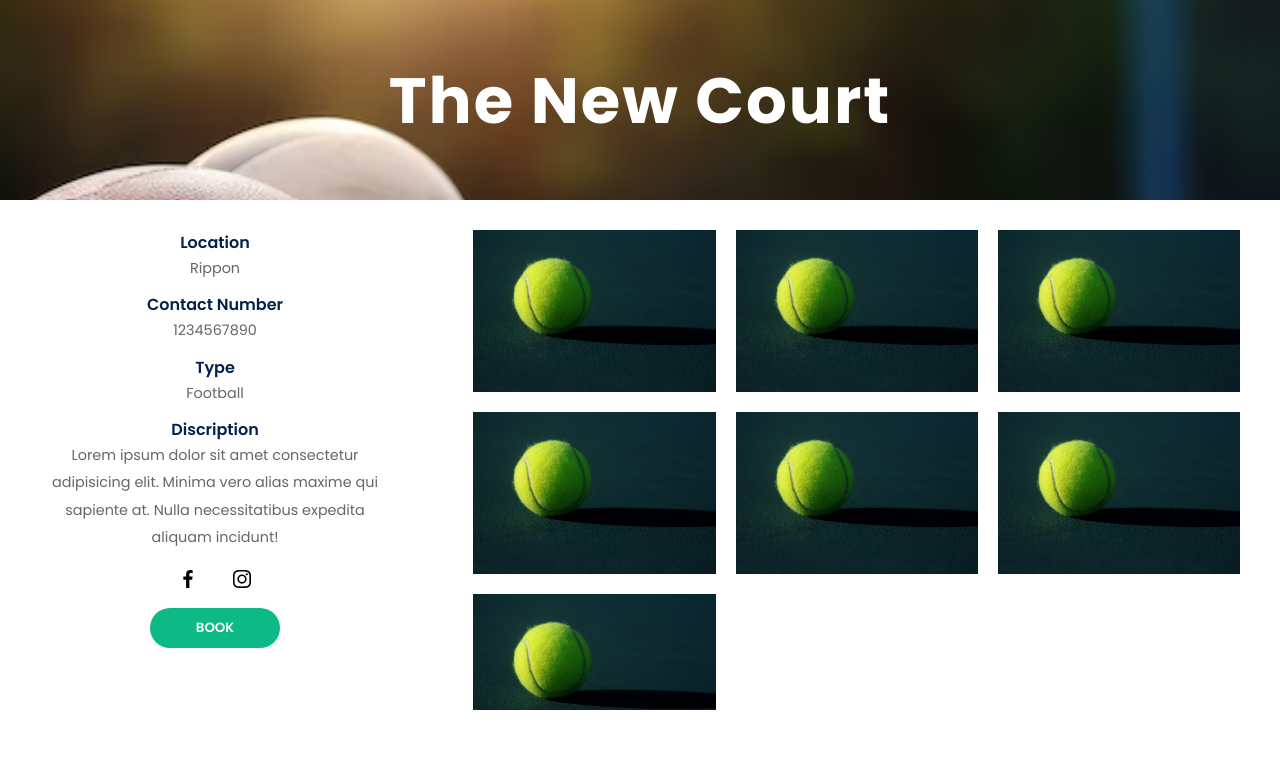
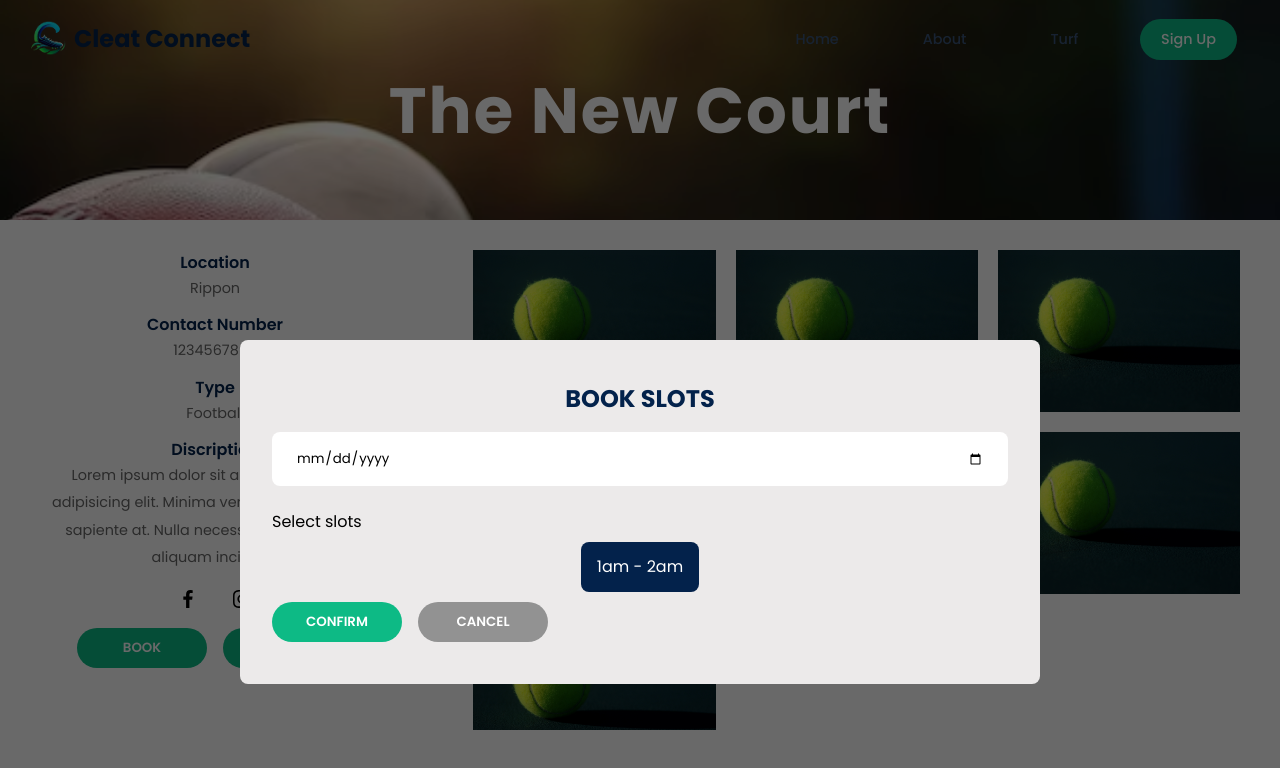
Before and after one commit to nasifswalah/CleatConnect-turfBooking-fe, a React (Vite) app: page /turf-details in a window 1280 px wide. Both pictures are taken after a click on the button "BOOK". Shown: the top 768 px of the page. Built offline with nearby package versions, Linux system fonts and the light colour scheme.

Commit message:
Created the time slot modal and user creation form

```diff
--- a/src/components/Navbar/Navbar.css
+++ b/src/components/Navbar/Navbar.css
@@ -1,15 +1,13 @@
-
-.nav-link{
+.nav-link {
   text-decoration: none;
 }
 
-
-.logo img{
+.logo img {
   width: 50px;
   margin-top: -0.2rem;
 }
 
-    .container{
+.container {
   position: relative;
   left: 0;
   right: 0;
@@ -18,11 +16,10 @@
   background-color: transparent;
   margin: 0 auto;
   padding: 1rem 1.5rem;
-        z-index: 10 ;
-
+  z-index: 10;
 }
 
-header .container{
+header .container {
   display: flex;
   justify-content: space-between;
   align-items: center;
@@ -34,76 +31,76 @@ header .container{
   background-color: transparent;
   margin: 0 auto;
   padding: 1rem 1.5rem;
-    z-index: 10 ;
+  z-index: 10;
 }
 
-header{
+header {
   position: fixed;
   top: 0;
   right: 0;
   width: 100%;
   z-index: 1000;
-    transition: ease .40s;
+  transition: ease 0.4s;
 }
 
-.logo{
+.logo {
   display: flex;
   align-items: center;
   cursor: pointer;
 }
 
-.logo h3{
+.logo h3 {
   color: #03224b;
   font-size: 1.5rem;
   line-height: 1.2;
   font-weight: 700;
 }
 
-.links ul{
+.links ul {
   display: flex;
   list-style: none;
   align-items: center;
   margin-right: 1.2rem;
 }
 
-.links .nav-link{
+.links .nav-link {
   color: #395479;
   display: inline-block;
   font-size: 0.9rem;
   margin-left: 2.5rem;
-    transition:ease 0.5s;
+  transition: ease 0.5s;
   font-weight: 500;
   padding: 10px 22px;
   border-radius: 5px;
 }
 
-.links .nav-link:hover{
-    background-color: #0DBA85;
+.links .nav-link:hover {
+  background-color: #0dba85;
   color: #03224b;
   box-shadow: 5px 10px 30px rgb(85 85 85 / 20%);
   border-radius: 4px;
 }
 
-.overlay{
+.overlay {
   display: none;
 }
 
-#btn{
+#btn {
   display: inline-block;
   padding: 0.6rem 1.3rem;
   color: #fff !important;
-    background-color: #0DBA85;
+  background-color: #0dba85;
   border-radius: 50px;
   text-transform: capitalize;
   transition: 0.3s;
 }
 
-#btn:hover{
+#btn:hover {
   background-color: #2e557a;
   transform: scale(1) !important;
 }
 
-.humburger-menu{
+.humburger-menu {
   position: relative;
   z-index: 99;
   width: 2rem;
@@ -115,19 +112,19 @@ header{
   display: none;
 }
 
-@media (max-width: 870px){
-    .humburger-menu{
+@media (max-width: 870px) {
+  .humburger-menu {
     display: flex;
   }
 
-    .links{
+  .links {
     position: fixed;
     top: 0;
     right: 0;
     max-width: 450px;
     width: 100%;
     height: 100%;
-        background-color: #0DBA85;
+    background-color: #0dba85;
     z-index: 95;
     display: flex;
     align-items: center;
@@ -136,19 +133,19 @@ header{
     transition: 0.5s;
   }
 
-    .links .nav-link{
+  .links .nav-link {
     color: #fff;
   }
 
-    .links ul{
+  .links ul {
     flex-direction: column;
   }
 
-    .links #btn{
+  .links #btn {
     background-color: none;
   }
 
-    .overlay{
+  .overlay {
     display: block;
     position: fixed;
     top: 0;
@@ -161,12 +158,12 @@ header{
     transition: 0.5s;
   }
 
-    .container.active .links{
+  .container.active .links {
     transform: translateX(0);
     box-shadow: 0 0 50px 2px rgba(0, 0, 0, 0.4);
   }
 
-    .container.active .overlay{
+  .container.active .overlay {
     pointer-events: all;
     opacity: 1;
   }
--- a/src/main.jsx
+++ b/src/main.jsx
@@ -12,6 +12,7 @@ import Profile from './pages/ProfilePage/Profile.jsx'
 import CourtDetails from './pages/CourtDetailsPage/CourtDetails.jsx'
 import TurfCreation from './pages/TurfCreationPage/TurfCreation .jsx'
 import TurfUpdation from './pages/TurfUpdationPage/TurfUpdation.jsx'
+import CreateUser from './pages/AddUserPage/CreateUser.jsx'
 
 const router = createBrowserRouter([
   {
@@ -42,6 +43,10 @@ const router = createBrowserRouter([
     path: '/update-turf',
     element: <TurfUpdation/>
   },
+  {
+    path: '/create-new-user',
+    element: <CreateUser/>
+  },
 ])
 
 ReactDOM.createRoot(document.getElementById('root')).render(
--- /dev/null
+++ b/src/pages/AddUserPage/CreateUser.jsx
@@ -0,0 +1,50 @@
+import React from 'react'
+import Navbar from '../../components/Navbar/Navbar'
+
+
+const CreateUser = () => {
+  return (
+    <>
+    <Navbar/>
+      <div className="turf-creation-container add-user-form">
+          <div className="turf-creation-form-container">
+            <form>
+              <h3>Add New User</h3>
+              <input
+                type="text"
+                placeholder="Name"
+                name="name"
+                className="creation-box"
+              />
+              <input
+                type="email"
+                placeholder="Email"
+                name="email"
+                className="creation-box"
+              />
+              <input
+                type="number"
+                placeholder="Contact Number"
+                name="contactNumber"
+                className="creation-box"
+              />
+              <input
+                type="password"
+                placeholder="Password"
+                name="password"
+                className="creation-box"
+              />
+              <button type="button" className="btn">
+                Create
+              </button>
+              <button type="button" className="btn cancel">
+                Cancel
+              </button>
+            </form>
+          </div>
+        </div>
+    </>
+  )
+}
+
+export default CreateUser
--- a/src/pages/CourtDetailsPage/CourtDetails.css
+++ b/src/pages/CourtDetailsPage/CourtDetails.css
@@ -1,14 +1,17 @@
-
+.main-wrapper{
+    position: relative;
+}
 
 .court-details-header{
     width: 100%;
     background: url(../../assets/search-area.png) no-repeat 50% 20% / cover;
-    min-height: 200px;
+    min-height: 220px;
     position: relative;
     text-align: center;
     display: flex;
     justify-content: center;
     align-items: center;
+    z-index: 100;
 }
 
 .court-details-header h1{
@@ -71,6 +74,52 @@
     object-fit: cover;
 }
 
+.add-slot{
+    margin-left: 1rem;
+}
+
+.cancel{
+    background-color: #929292;
+}
+
+.select-slot-modal{
+    position: absolute;
+    width: 100%;
+    height: 120vh;
+    top: 0;
+    left: 0;
+    z-index: 1000;
+    display: flex;
+    align-items: center;
+    justify-content: center;
+    background-color: #00000096;
+}
+
+.slot-modal{
+    width: 100%;
+}
+
+.slot-modal p{
+    margin-top: 1rem;
+}
+
+.slot-display{
+    display: flex;
+    flex-wrap: wrap;
+    justify-content: center;
+    gap: 0.8rem;
+    margin-top: 0.5rem;
+    padding: 0 0.5rem;
+}
+
+.slot-display span{
+    border-radius: 0.5rem;
+    padding: 0.8rem 1rem;
+    background-color: #03224b;
+    color: #fff;
+    font-weight: 400;
+}
+
 @media (min-width: 860px){
 
     .main-container{
--- a/src/pages/CourtDetailsPage/CourtDetails.jsx
+++ b/src/pages/CourtDetailsPage/CourtDetails.jsx
@@ -1,32 +1,48 @@
-import React from 'react'
-import './CourtDetails.css'
-import facebookIcon from "../../assets/facebook.svg"
-import instagramIcon from "../../assets/instagram.svg"
-import sampleImage from "../../assets/tennis.jpg"
+import React, { useState } from "react";
+import "./CourtDetails.css";
+import facebookIcon from "../../assets/facebook.svg";
+import instagramIcon from "../../assets/instagram.svg";
+import sampleImage from "../../assets/tennis.jpg";
+import Navbar from "../../components/Navbar/Navbar";
 
 const CourtDetails = () => {
+
+  const [openBookingModal, setOpenBookingModal] = useState(false);
+  const [openSlotModal, setOpenSlotModal] = useState(false);
+
   return (
-    <div className='main-wrapper'>
-      <header className='court-details-header'>
-        <h1 className='court-name'>The New Court </h1>
+    <>
+    <div className="main-wrapper">
+    <Navbar/>
+      <header className="court-details-header">
+        <h1 className="court-name">The New Court </h1>
       </header>
       <div className="main-container">
         <div className="left-detail-container">
           <h3 className="court-detail-titles">Location</h3>
-            <p className='court-detail-content'>Rippon</p>
+          <p className="court-detail-content">Rippon</p>
           <h3 className="court-detail-titles">Contact Number</h3>
-            <p className='court-detail-content'>1234567890</p>
+          <p className="court-detail-content">1234567890</p>
           <h3 className="court-detail-titles">Type</h3>
-            <p className='court-detail-content'>Football</p>
+          <p className="court-detail-content">Football</p>
           <h3 className="court-detail-titles">Discription</h3>
-            <p className='court-detail-content'>Lorem ipsum dolor sit amet consectetur adipisicing elit. Minima vero alias maxime qui sapiente at. Nulla necessitatibus expedita aliquam incidunt!</p>
+          <p className="court-detail-content">
+            Lorem ipsum dolor sit amet consectetur adipisicing elit. Minima vero
+            alias maxime qui sapiente at. Nulla necessitatibus expedita aliquam
+            incidunt!
+          </p>
 
           <ul>
-                <li><img src={facebookIcon} alt="" /></li>
-                <li><img src={instagramIcon} alt="" /></li>
+            <li>
+              <img src={facebookIcon} alt="" />
+            </li>
+            <li>
+              <img src={instagramIcon} alt="" />
+            </li>
           </ul>
 
-            <button className='btn'>Book</button>
+          <button className="btn" onClick={()=>setOpenBookingModal(true)}>Book</button>
+          <button className="btn add-slot" onClick={()=>setOpenSlotModal(true)} >Add slot</button>
         </div>
         <div className="right-photos-container">
           <div className="court-photos">
@@ -40,8 +56,59 @@ const CourtDetails = () => {
           </div>
         </div>
       </div>
+      { openBookingModal && <div className="select-slot-modal">
+        <div className="turf-creation-container slot-modal">
+          <div className="turf-creation-form-container">
+            <form>
+              <h3>Book slots</h3>
+              <input
+                type="date"
+                placeholder="Turf name"
+                name="name"
+                className="creation-box"
+              />
+              <p>Select slots</p>
+              <div className='slot-display'>
+                      <span>1am - 2am</span>
                     </div>
-  )
-}
+              <button type="button" className="btn">
+                Confirm
+              </button>
+              <button type="button" className="btn cancel" onClick={()=>setOpenBookingModal(false)}>
+                Cancel
+              </button>
+            </form>
+          </div>
+        </div>
+      </div>}
+      { openSlotModal && <div className="select-slot-modal">
+        <div className="turf-creation-container slot-modal">
+          <div className="turf-creation-form-container">
+            <form>
+              <h3>Add slots</h3>
+              <input
+                type="date"
+                placeholder="Turf name"
+                name="name"
+                className="creation-box"
+              />
+              <p>Select slots</p>
+              <div className='slot-display'>
+                      <span>1am - 2am</span>
+                    </div>
+              <button type="button" className="btn">
+                Confirm
+              </button>
+              <button type="button" className="btn cancel" onClick={()=>setOpenSlotModal(false)}>
+                Cancel
+              </button>
+            </form>
+          </div>
+        </div>
+      </div>}
+    </div>
+    </>
+  );
+};
 
-export default CourtDetails
+export default CourtDetails;
--- a/src/pages/ProfilePage/Profile.jsx
+++ b/src/pages/ProfilePage/Profile.jsx
@@ -2,10 +2,8 @@ import React from "react";
 import "./Profile.css";
 import cameraIcon from "../../assets/cameraIcon.svg";
 import addUserIcon from "../../assets/addUserIcon.svg"
-import showCourtsIcon from "../../assets/showCourts.svg"
 import addNewCourtIcon from "../../assets/addNewCourt.svg"
 import showMyCourtIcon from "../../assets/showMyCourtIcon.svg"
-import { Link } from "react-router-dom";
 import Navbar from "../../components/Navbar/Navbar";
 
 const Profile = () => {
@@ -34,10 +32,9 @@ const Profile = () => {
               <p className="detail-data">1234567890</p>
             </div>
             <div className="buttons-container">
-              <Link to='' className="icon"><img src={addUserIcon} alt="" /></Link>
-              <Link to='' className="icon"><img src={addNewCourtIcon} alt="" /></Link>
-              <Link to='' className="icon"><img src={showCourtsIcon} alt="" /></Link>
-              <Link to='' className="icon"><img src={showMyCourtIcon} alt="" /></Link>
+              <span className="icon"><img src={addUserIcon} alt="" /></span>
+              <span className="icon"><img src={addNewCourtIcon} alt="" /></span>
+              <span className="icon"><img src={showMyCourtIcon} alt="" /></span>
               </div>
           </div>
         </div>
--- a/src/pages/TurfCreationPage/TurfCreation .jsx
+++ b/src/pages/TurfCreationPage/TurfCreation .jsx
@@ -20,6 +20,9 @@ const TurfCreation  = () => {
                 <textarea type="text" placeholder='Description' name='description' className='creation-box'/>
                 <input type="file" accept='image/*' multiple name='images' className='creation-box'/>
                 <button type='button' className='btn' >Create</button>
+                <button type="button" className="btn cancel">
+                Cancel
+              </button>
             </form>
         </div>
 
```
Also changed, not shown: src/constants/timings.js (added, +98 -0 lines). Lines whose indentation alone changed are shown as unchanged.
